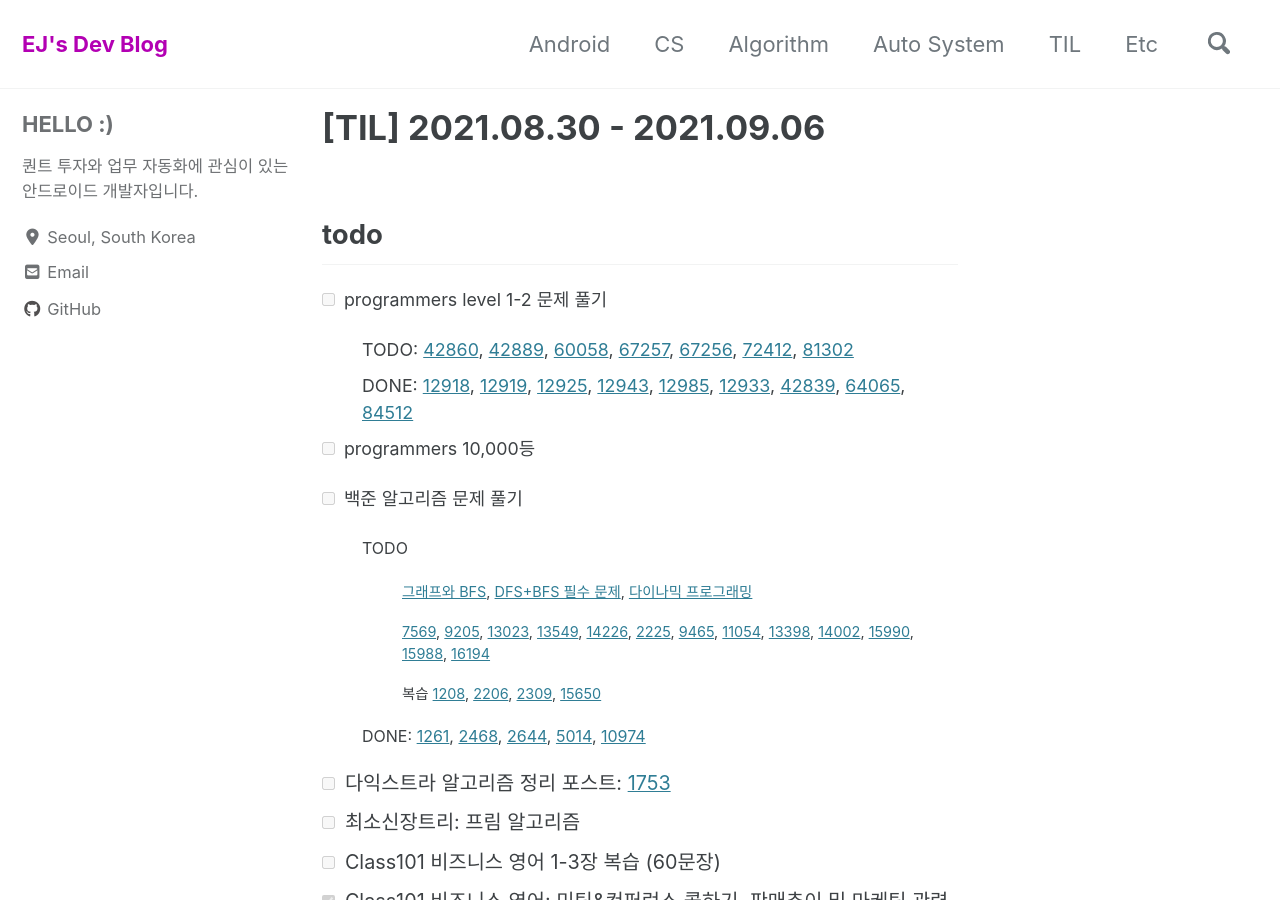
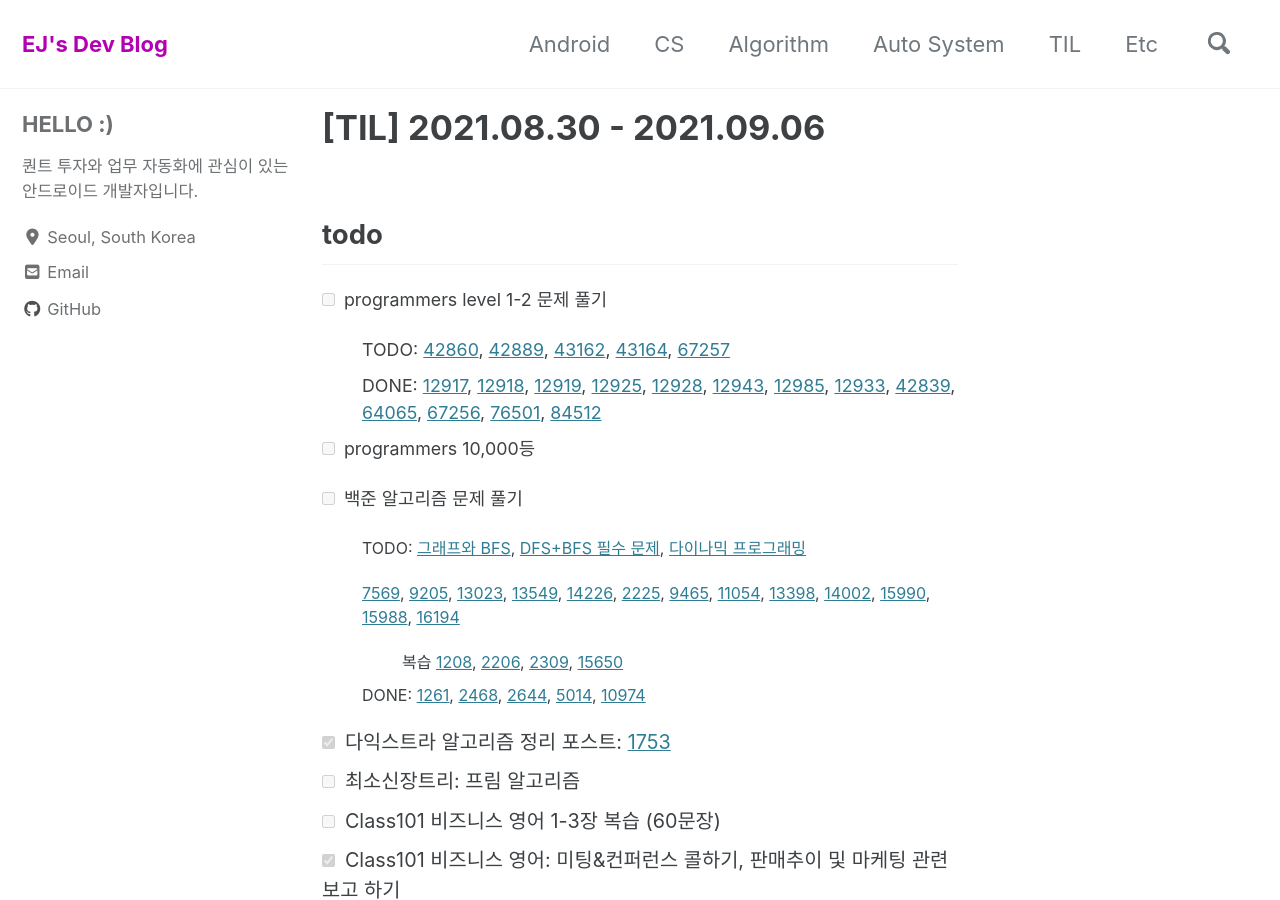
Before and after one commit to dev-eunji/dev-eunji.github.io, a Jekyll site: the page built from _posts/til/2021-08-30-TIL.md, in a window 1280 px wide and 900 px high. Built offline with Jekyll 4.4.1, drawn with Linux system fonts in a browser that asks for light colours; cached includes are drawn as plain includes; nearby versions of some CDN libraries; comment, search, counter and statistics services are not loaded.

Commit message:
[TIL] 20210902

```diff
--- a/_posts/til/2021-08-30-TIL.md
+++ b/_posts/til/2021-08-30-TIL.md
@@ -11,25 +11,23 @@ comments: true
 
 - [ ] programmers level 1-2 문제 풀기
 
-  - TODO: [42860](https://programmers.co.kr/learn/courses/30/lessons/42860), [42889](https://programmers.co.kr/learn/courses/30/lessons/42889), [60058](https://programmers.co.kr/learn/courses/30/lessons/60058), [67257](https://programmers.co.kr/learn/courses/30/lessons/67257), [67256](https://programmers.co.kr/learn/courses/30/lessons/67256), [72412](https://programmers.co.kr/learn/courses/30/lessons/72412), [81302](https://programmers.co.kr/learn/courses/30/lessons/81302)
-  - DONE: [12918](https://programmers.co.kr/learn/courses/30/lessons/12918), [12919](https://programmers.co.kr/learn/courses/30/lessons/12919), [12925](https://programmers.co.kr/learn/courses/30/lessons/12925), [12943](https://programmers.co.kr/learn/courses/30/lessons/12943), [12985](https://programmers.co.kr/learn/courses/30/lessons/12985), [12933](https://programmers.co.kr/learn/courses/30/lessons/12933), [42839](https://programmers.co.kr/learn/courses/30/lessons/42839), [64065](https://programmers.co.kr/learn/courses/30/lessons/64065), [84512](https://programmers.co.kr/learn/courses/30/lessons/84512)
+  - TODO: [42860](https://programmers.co.kr/learn/courses/30/lessons/42860), [42889](https://programmers.co.kr/learn/courses/30/lessons/42889), [43162](https://programmers.co.kr/learn/courses/30/lessons/43162), [43164](https://programmers.co.kr/learn/courses/30/lessons/43164), [67257](https://programmers.co.kr/learn/courses/30/lessons/67257)
+  - DONE: [12917](https://programmers.co.kr/learn/courses/30/lessons/12917), [12918](https://programmers.co.kr/learn/courses/30/lessons/12918), [12919](https://programmers.co.kr/learn/courses/30/lessons/12919), [12925](https://programmers.co.kr/learn/courses/30/lessons/12925), [12928](https://programmers.co.kr/learn/courses/30/lessons/12928), [12943](https://programmers.co.kr/learn/courses/30/lessons/12943), [12985](https://programmers.co.kr/learn/courses/30/lessons/12985), [12933](https://programmers.co.kr/learn/courses/30/lessons/12933), [42839](https://programmers.co.kr/learn/courses/30/lessons/42839), [64065](https://programmers.co.kr/learn/courses/30/lessons/64065), [67256](https://programmers.co.kr/learn/courses/30/lessons/67256), [76501](https://programmers.co.kr/learn/courses/30/lessons/76501), [84512](https://programmers.co.kr/learn/courses/30/lessons/84512)
 
 - [ ] programmers 10,000등
 
 - [ ] 백준 알고리즘 문제 풀기
 
-  - TODO
+  - TODO: [그래프와 BFS](https://www.acmicpc.net/workbook/view/3938), [DFS+BFS 필수 문제](https://www.acmicpc.net/workbook/view/1983), [다이나믹 프로그래밍](https://www.acmicpc.net/workbook/view/3939)
 
-    - [그래프와 BFS](https://www.acmicpc.net/workbook/view/3938), [DFS+BFS 필수 문제](https://www.acmicpc.net/workbook/view/1983), [다이나믹 프로그래밍](https://www.acmicpc.net/workbook/view/3939)
-
-      [7569](https://www.acmicpc.net/problem/7569), [9205](https://www.acmicpc.net/problem/9205), [13023](https://www.acmicpc.net/problem/13023), [13549](https://www.acmicpc.net/problem/13549), [14226](https://www.acmicpc.net/problem/14226), [2225](https://www.acmicpc.net/problem/2225), [9465](https://www.acmicpc.net/problem/9465), [11054](https://www.acmicpc.net/problem/11054), [13398](https://www.acmicpc.net/problem/13398), [14002](https://www.acmicpc.net/problem/14002), [15990](https://www.acmicpc.net/problem/15990), [15988](https://www.acmicpc.net/problem/15988), [16194](https://www.acmicpc.net/problem/16194)
+    [7569](https://www.acmicpc.net/problem/7569), [9205](https://www.acmicpc.net/problem/9205), [13023](https://www.acmicpc.net/problem/13023), [13549](https://www.acmicpc.net/problem/13549), [14226](https://www.acmicpc.net/problem/14226), [2225](https://www.acmicpc.net/problem/2225), [9465](https://www.acmicpc.net/problem/9465), [11054](https://www.acmicpc.net/problem/11054), [13398](https://www.acmicpc.net/problem/13398), [14002](https://www.acmicpc.net/problem/14002), [15990](https://www.acmicpc.net/problem/15990), [15988](https://www.acmicpc.net/problem/15988), [16194](https://www.acmicpc.net/problem/16194)
 
     - 복습
       [1208](https://www.acmicpc.net/problem/1208), [2206](https://www.acmicpc.net/problem/2206), [2309](https://www.acmicpc.net/problem/2309), [15650](https://www.acmicpc.net/problem/15650)
 
   - DONE: [1261](https://www.acmicpc.net/problem/1261), [2468](https://www.acmicpc.net/problem/2468), [2644](https://www.acmicpc.net/problem/2644), [5014](https://www.acmicpc.net/problem/5014), [10974](https://www.acmicpc.net/problem/10974)
 
-- [ ] 다익스트라 알고리즘 정리 포스트: [1753](https://www.acmicpc.net/problem/1753)
+- [x] 다익스트라 알고리즘 정리 포스트: [1753](https://www.acmicpc.net/problem/1753)
 - [ ] 최소신장트리: 프림 알고리즘
 - [ ] Class101 비즈니스 영어 1-3장 복습 (60문장)
 - [x] Class101 비즈니스 영어: 미팅&컨퍼런스 콜하기, 판매추이 및 마케팅 관련 보고 하기
```
